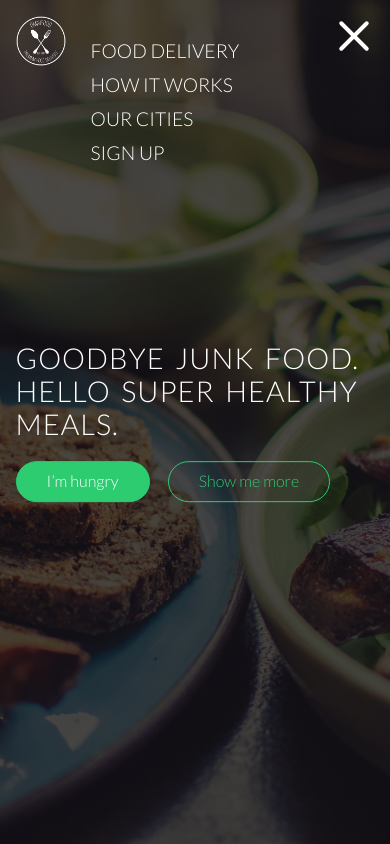
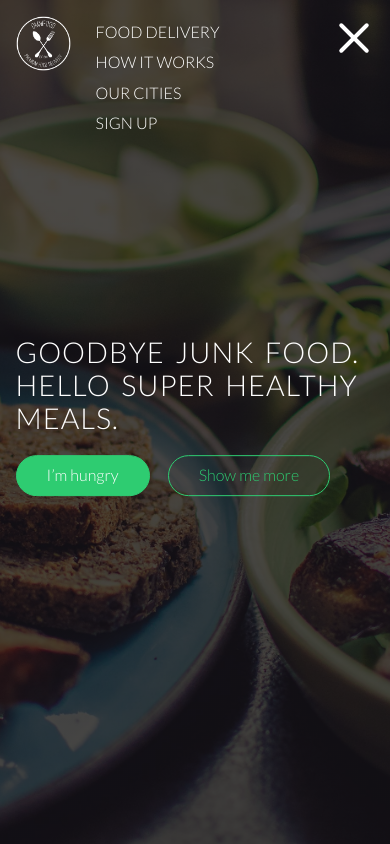
Before and after one commit to Danogo/Omnifood, a plain HTML site: page index.html in a window 390 px wide. Both pictures are taken after a click on the element 354 px from the left and 36 px from the top of the page. Shown: the top 844 px of the page. Drawn offline with Linux system fonts and the light colour scheme; files whose address does not match are found by name.

Commit message:
change nav list responsiveness

```diff
--- a/resources/css/queries.css
+++ b/resources/css/queries.css
@@ -172,11 +172,21 @@
     }
     /* header section */
     .logo {
-        height: 50px;
+        height: 55px;
         margin-top: 16px;
     }
     .ham-btn {
-        margin-top: 20px;
+        margin-top: 22px;
+    }
+    .main-nav {
+        margin-top: 18px;
+    }
+    .main-nav li a:link,
+    .main-nav li a:visited {
+        font-size: 1em;
+    }
+    .hero-text-box .btn-full {
+        margin-bottom: 12px;
     }
     /* meals photos section */
     .meals-showcase li {
```
